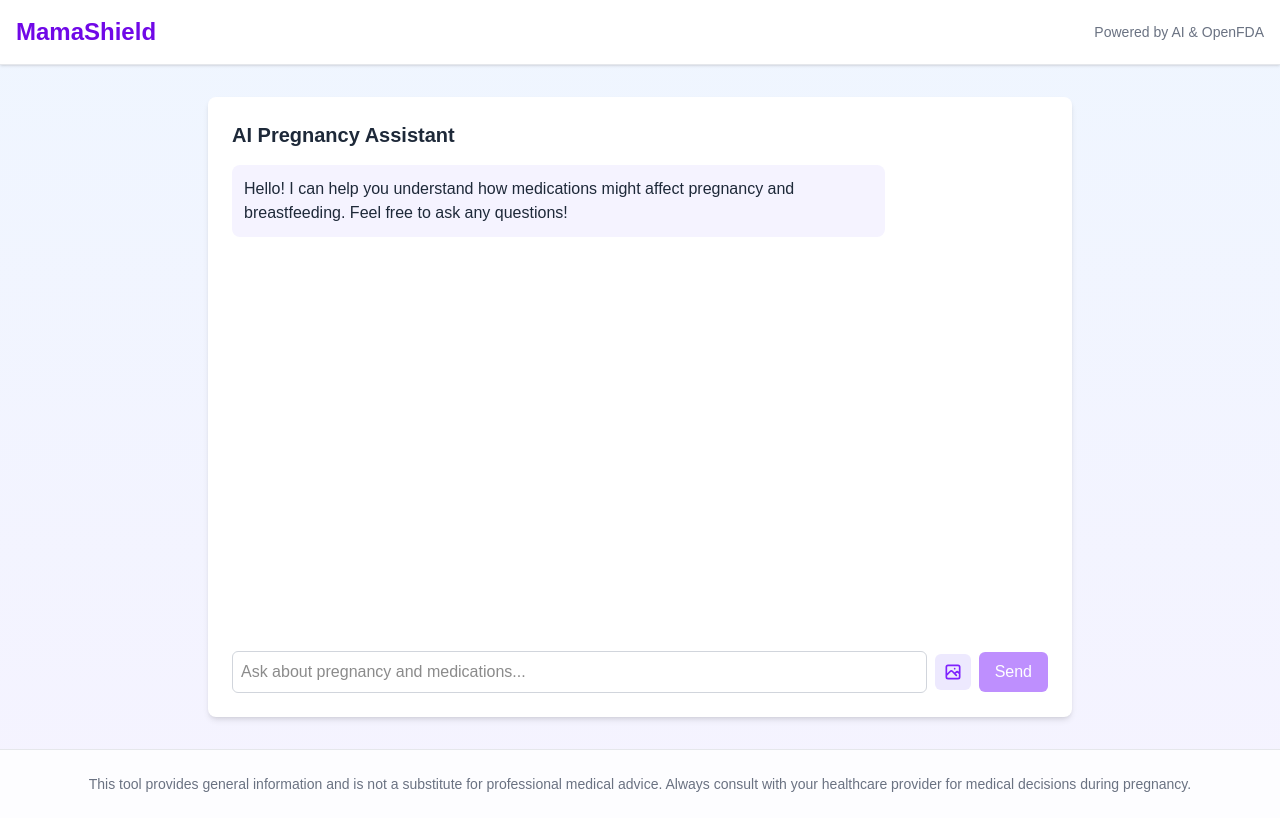
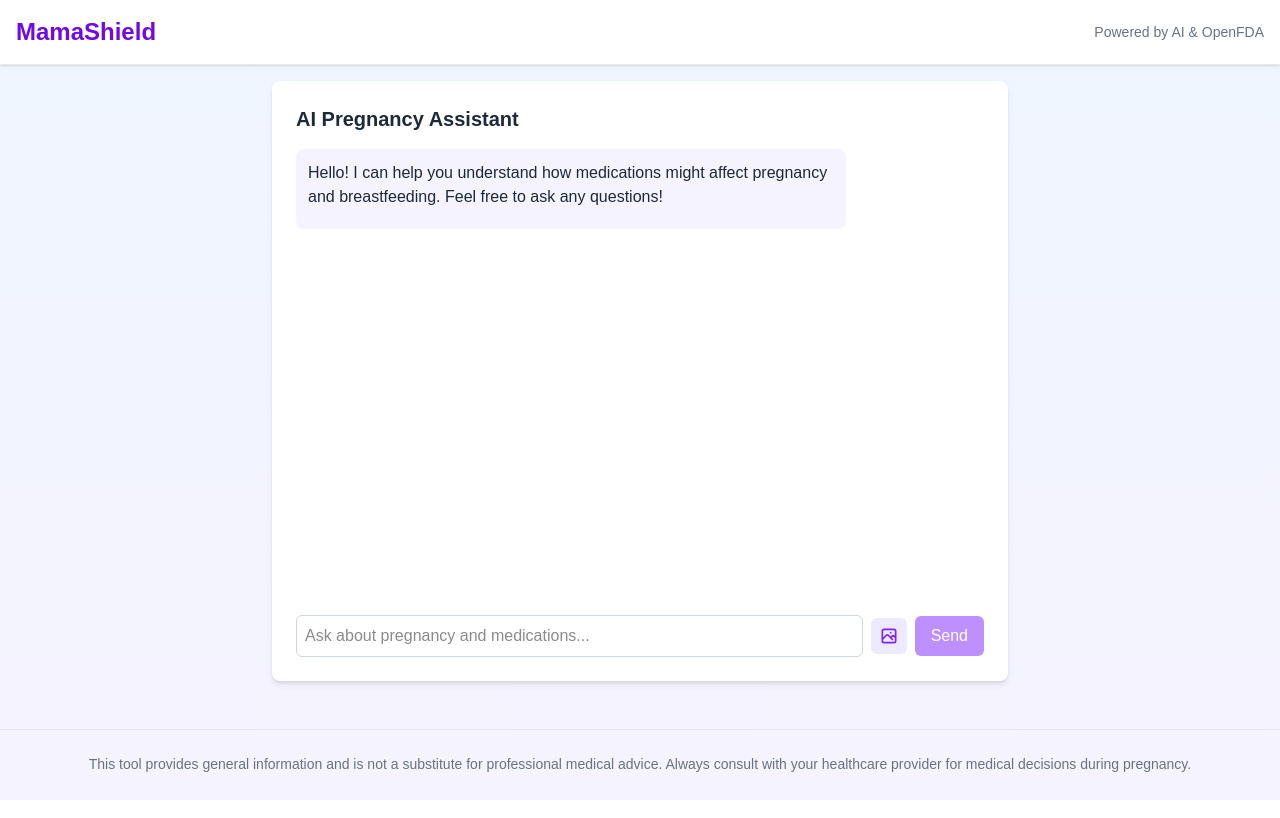
Before and after one commit to dgzct11/vandy-unhackathon-2025, a Next.js app in the folder pregnancy-guide/: page / in a window 1280 px wide. Built offline with nearby package versions, Linux system fonts and the light colour scheme.

Commit message:
initial-image-update

```diff
--- a/pregnancy-guide/package.json
+++ b/pregnancy-guide/package.json
@@ -3,7 +3,7 @@
   "version": "0.1.0",
   "private": true,
   "scripts": {
-    "dev": "next dev --turbopack -H 10.71.188.14",
+    "dev": "next dev --turbopack ",
     "build": "next build",
     "start": "next start",
     "lint": "next lint"
--- a/pregnancy-guide/src/app/api/chat/route.ts
+++ b/pregnancy-guide/src/app/api/chat/route.ts
@@ -1,16 +1,26 @@
 import { streamText } from 'ai';
 import { NextRequest } from 'next/server';
 import { openai } from '@ai-sdk/openai';
-import { z } from 'zod';
-import { searchDrugInfo } from '@/app/actions/openfda';
 
+export async function POST(req: NextRequest) {
+  const formData = await req.formData();
+  const image = formData.get('image') as File | null;
+  const message = formData.get('message') as string;
 
+  let imageUrl = null;
+  if (image) {
+    // In a real application, you would upload the image to a storage service
+    // For this example, we'll just create a base64 URL
+    const buffer = await image.arrayBuffer();
+    const base64 = Buffer.from(buffer).toString('base64');
+    imageUrl = `data:${image.type};base64,${base64}`;
+  }
 
-export const maxDuration = 30;
-export async function POST(req: NextRequest) {
-  const { messages, drugData } = await req.json();
-
-  const systemMessage = `You are a helpful AI assistant specializing in pregnancy-related drug information, focusing on the FDA's Pregnancy and Lactation Labeling Rule (PLLR).
+  // Add context about PLLR and the drug data to the system message
+  const contextualizedMessages = [
+    {
+      role: 'system' as const,
+      content: `You are a helpful AI assistant specializing in pregnancy-related drug information, focusing on the FDA's Pregnancy and Lactation Labeling Rule (PLLR).
 
 Your goal is to help explain pregnancy information about medications in a clear, accessible way.
 
@@ -20,27 +30,22 @@ Important guidelines:
 - Be clear about limitations in the data
 - Encourage users to consult healthcare providers for personalized advice
 - Do not give medical advice, only information about the drug's pregnancy category and known effects
-- Be compassionate and understanding about pregnancy concerns`;
-console.log('messages', messages);
+- Be compassionate and understanding about pregnancy concerns
+- If an image is provided, analyze it and provide relevant information about any medications or medical items shown`
+    },
+    {
+      role: 'user' as const,
+      content: message || 'Analyze this image',
+      imageUrl
+    }
+  ];
+
+  // Create a streaming response using streamText
   const result = streamText({
-    model: openai('gpt-4o-mini'),
-    system: systemMessage,
-    messages: messages,
-    tools: {
-      // server-side tool with execute function:
-      getDrugInformation: {
-        description: 'Query the drug or food information from the OpenFDA API',
-        parameters: z.object({ itemName: z.string().describe('The name of the drug or food item to search for') }),
-        execute: async ({itemName}: { itemName: string }) => {
-          console.log('itemName', itemName);
-          const response = await searchDrugInfo(itemName);
-          return JSON.stringify(response.results);
-        },
-      },
-    },
+    model: openai('gpt-4-turbo'),
+    system: 'You are a helpful assistant.',
+    messages: contextualizedMessages,
   });
-
-
 
   return result.toDataStreamResponse();
 }
--- a/pregnancy-guide/src/app/page.tsx
+++ b/pregnancy-guide/src/app/page.tsx
@@ -1,18 +1,35 @@
 "use client";
 
 import { useState } from "react";
-import { useChat } from "@ai-sdk/react";
+import { useChat, Message } from "@ai-sdk/react";
 import Image from "next/image";
-import ChatInterface from "@/components/ChatInterface";
+
+// Extend the Message type from @ai-sdk/react
+interface ExtendedMessage extends Message {
+  imageUrl?: string;
+}
+
+// Extend the UIMessage type from @ai-sdk/react
+declare module '@ai-sdk/react' {
+  interface UIMessage {
+    imageUrl?: string;
+  }
+}
 
 export default function Home() {
   const [selectedImage, setSelectedImage] = useState<File | null>(null);
-  const [isFetchingFDA, setIsFetchingFDA] = useState(false);
+  const [imagePreview, setImagePreview] = useState<string | null>(null);
 
-  // AI chat integration with simpler approach
-  const chatHelpers = useChat({
-    maxSteps: 5,
-    api: '/api/chat',
+  // AI chat integration
+  const {
+    messages,
+    input,
+    handleInputChange,
+    handleSubmit: handleChatSubmit,
+    isLoading,
+    append,
+  } = useChat({
+    api: "/api/chat",
     initialMessages: [
       {
         id: "welcome",
@@ -23,8 +40,62 @@ export default function Home() {
     ],
   });
 
+  const handleImageChange = (e: React.ChangeEvent<HTMLInputElement>) => {
+    if (e.target.files && e.target.files[0]) {
+      const file = e.target.files[0];
+      setSelectedImage(file);
+      // Create preview URL
+      const previewUrl = URL.createObjectURL(file);
+      setImagePreview(previewUrl);
+    }
+  };
+
+  const handleSubmit = async (e: React.FormEvent) => {
+    e.preventDefault();
+    if (selectedImage) {
+      const formData = new FormData();
+      formData.append('image', selectedImage);
+      formData.append('message', input);
+
+      try {
+        // First, append the user's message with image to the chat
+        const userMessage: ExtendedMessage = {
+          id: Date.now().toString(),
+          role: 'user',
+          content: input,
+          imageUrl: imagePreview || undefined
+        };
+        await append(userMessage);
+
+        // Then send the request to the API
+        const response = await fetch('/api/chat', {
+          method: 'POST',
+          body: formData,
+        });
+
+        // Clear the input and image preview
+        if (imagePreview) {
+          URL.revokeObjectURL(imagePreview);
+        }
+        setImagePreview(null);
+        setSelectedImage(null);
+        handleInputChange({ target: { value: '' } } as React.ChangeEvent<HTMLInputElement>);
+
+        // Handle the streaming response
+        const reader = response.body?.getReader();
+        if (reader) {
+          // The streaming response will be handled by useChat
+        }
+      } catch (error) {
+        console.error('Error uploading image:', error);
+      }
+    } else {
+      handleChatSubmit(e);
+    }
+  };
+
   return (
-    <div className="flex flex-col min-h-screen bg-gradient-to-b from-blue-50 to-violet-50 dark:from-gray-900 dark:to-gray-800">
+    <div className="min-h-screen bg-gradient-to-b from-blue-50 to-violet-50 dark:from-gray-900 dark:to-gray-800">
       <header className="border-b border-gray-200 dark:border-gray-700 bg-white dark:bg-gray-800 p-4 shadow-sm">
         <div className="container mx-auto flex justify-between items-center">
           <h1 className="text-2xl font-bold text-violet-700 dark:text-violet-400">
@@ -36,23 +107,108 @@ export default function Home() {
         </div>
       </header>
 
-      <main className="flex-grow container mx-auto p-4 max-w-4xl flex items-center justify-center py-8">
-        <ChatInterface
-          chatHelpers={chatHelpers}
-          selectedImage={selectedImage}
-          setSelectedImage={setSelectedImage}
-          isFetchingFDA={false} // We're not using this anymore
+      <main className="container mx-auto p-4 max-w-3xl">
+        <div className="bg-white dark:bg-gray-800 rounded-lg shadow-md p-6 flex flex-col h-[600px]">
+          <h2 className="text-xl font-semibold mb-4 text-gray-800 dark:text-gray-200">
+            AI Pregnancy Assistant
+          </h2>
+
+          <div className="flex-1 overflow-y-auto mb-4 space-y-4 flex flex-col">
+            {messages.map((message) => (
+              <div
+                key={message.id}
+                className={`p-3 rounded-lg max-w-[80%] ${
+                  message.role === "assistant"
+                    ? "bg-violet-50 dark:bg-violet-900/20 text-gray-800 dark:text-gray-200 self-start"
+                    : "bg-blue-50 dark:bg-blue-900/20 text-gray-800 dark:text-gray-200 self-end"
+                }`}
+              >
+                {message.content && <p className="mb-2">{message.content}</p>}
+                {(message as ExtendedMessage).imageUrl && (
+                  <div className="mt-2">
+                    <img
+                      src={(message as ExtendedMessage).imageUrl}
+                      alt="User uploaded image"
+                      className="max-w-[300px] h-auto rounded-md"
                     />
+                  </div>
+                )}
+              </div>
+            ))}
+          </div>
+
+          {imagePreview && (
+            <div className="mb-4 p-2 bg-gray-100 dark:bg-gray-700 rounded-md relative inline-block">
+              <img
+                src={imagePreview}
+                alt="Preview"
+                className="max-w-[200px] h-auto rounded-md"
+              />
+              <button
+                onClick={() => {
+                  URL.revokeObjectURL(imagePreview);
+                  setImagePreview(null);
+                  setSelectedImage(null);
+                }}
+                className="absolute -top-2 -right-2 bg-red-500 hover:bg-red-600 text-white rounded-full w-6 h-6 flex items-center justify-center"
+                title="Remove image"
+              >
+                ×
+              </button>
+            </div>
+          )}
+
+          <form onSubmit={handleSubmit} className="flex items-center gap-2">
+            <input
+              type="text"
+              value={input}
+              onChange={handleInputChange}
+              placeholder="Ask about pregnancy and medications..."
+              className="flex-1 p-2 border border-gray-300 dark:border-gray-600 rounded-md focus:ring-2 focus:ring-violet-500 dark:bg-gray-700 dark:text-white"
+            />
+            <label
+              className="cursor-pointer p-2 bg-violet-100 hover:bg-violet-200 dark:bg-violet-900/30 dark:hover:bg-violet-900/50 rounded-md transition-colors"
+              title="Upload an image to share with the AI assistant"
+            >
+              <input
+                type="file"
+                accept="image/*"
+                onChange={handleImageChange}
+                className="hidden"
+              />
+              <svg
+                xmlns="http://www.w3.org/2000/svg"
+                className="h-5 w-5 text-violet-600 dark:text-violet-400"
+                fill="none"
+                viewBox="0 0 24 24"
+                stroke="currentColor"
+              >
+                <path
+                  strokeLinecap="round"
+                  strokeLinejoin="round"
+                  strokeWidth={2}
+                  d="M4 16l4.586-4.586a2 2 0 012.828 0L16 16m-2-2l1.586-1.586a2 2 0 012.828 0L20 14m-6-6h.01M6 20h12a2 2 0 002-2V6a2 2 0 00-2-2H6a2 2 0 00-2 2v12a2 2 0 002 2z"
+                />
+              </svg>
+            </label>
+            <button
+              type="submit"
+              disabled={isLoading || (!input.trim() && !selectedImage)}
+              className="py-2 px-4 bg-violet-600 hover:bg-violet-700 text-white font-medium rounded-md disabled:opacity-50 disabled:cursor-not-allowed transition-colors"
+              title="Send your message to the AI assistant"
+            >
+              {isLoading ? "..." : "Send"}
+            </button>
+          </form>
+        </div>
       </main>
 
-      <footer className="mt-auto border-t border-gray-200 dark:border-gray-700 py-6 text-center text-sm text-gray-500 dark:text-gray-400 bg-white/80 dark:bg-gray-800/80 backdrop-blur-sm">
-        <div className="container mx-auto px-4">
+      <footer className="border-t border-gray-200 dark:border-gray-700 mt-8 py-6 text-center text-sm text-gray-500 dark:text-gray-400">
         <p>
           This tool provides general information and is not a substitute for
           professional medical advice. Always consult with your healthcare
           provider for medical decisions during pregnancy.
         </p>
-        </div>
       </footer>
     </div>
   );
```
Lines whose indentation alone changed are shown as unchanged.
